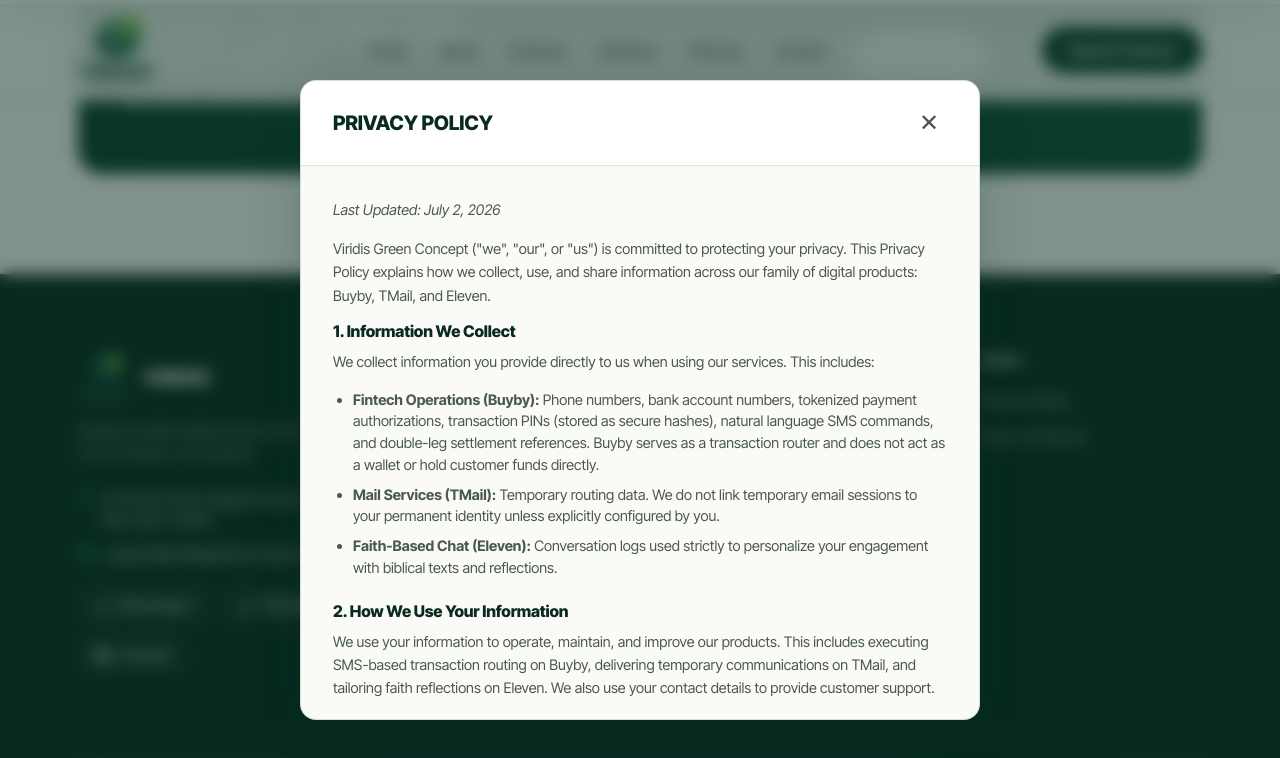
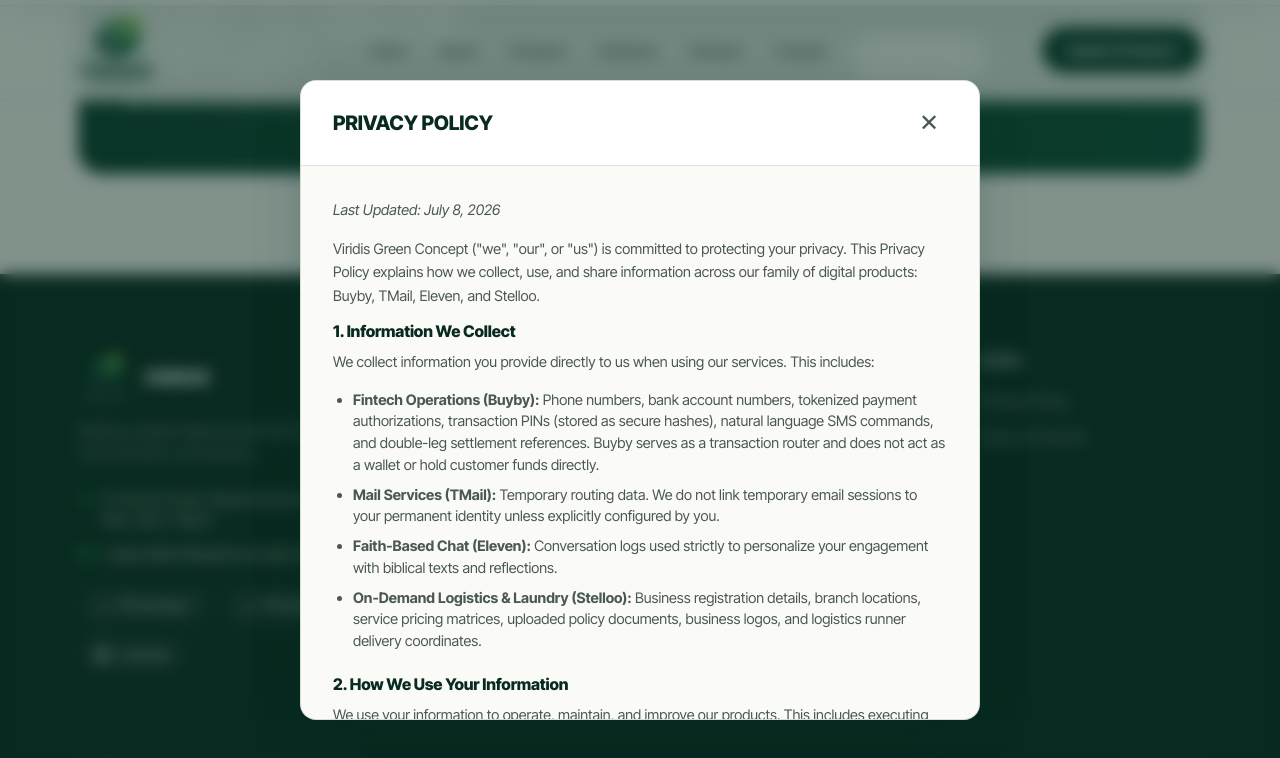
Before and after one commit to onyedikachi1999/Viridis-Green-Concept, a React (Vite) app: page / in a window 1280 px wide. Both pictures are taken after a click on the button "Privacy Policy". Shown: the part 5980-6738 px from the top of the page. Built offline with nearby package versions, Linux system fonts and the light colour scheme.

Commit message:
Update Terms of Service and Privacy Policy modals to cover Stelloo laundry app and physical office addresses

```diff
--- a/src/components/LegalModals.jsx
+++ b/src/components/LegalModals.jsx
@@ -10,8 +10,8 @@
           <button className="modal-close" onClick={onClose}>✕</button>
         </div>
         <div className="modal-content">
-          <p><em>Last Updated: July 2, 2026</em></p>
-          <p>Viridis Green Concept ("we", "our", or "us") is committed to protecting your privacy. This Privacy Policy explains how we collect, use, and share information across our family of digital products: Buyby, TMail, and Eleven.</p>
+          <p><em>Last Updated: July 8, 2026</em></p>
+          <p>Viridis Green Concept ("we", "our", or "us") is committed to protecting your privacy. This Privacy Policy explains how we collect, use, and share information across our family of digital products: Buyby, TMail, Eleven, and Stelloo.</p>
 
           <h4>1. Information We Collect</h4>
           <p>We collect information you provide directly to us when using our services. This includes:</p>
@@ -19,10 +19,11 @@
             <li><strong>Fintech Operations (Buyby):</strong> Phone numbers, bank account numbers, tokenized payment authorizations, transaction PINs (stored as secure hashes), natural language SMS commands, and double-leg settlement references. Buyby serves as a transaction router and does not act as a wallet or hold customer funds directly.</li>
             <li><strong>Mail Services (TMail):</strong> Temporary routing data. We do not link temporary email sessions to your permanent identity unless explicitly configured by you.</li>
             <li><strong>Faith-Based Chat (Eleven):</strong> Conversation logs used strictly to personalize your engagement with biblical texts and reflections.</li>
+            <li><strong>On-Demand Logistics & Laundry (Stelloo):</strong> Business registration details, branch locations, service pricing matrices, uploaded policy documents, business logos, and logistics runner delivery coordinates.</li>
           </ul>
 
           <h4>2. How We Use Your Information</h4>
-          <p>We use your information to operate, maintain, and improve our products. This includes executing SMS-based transaction routing on Buyby, delivering temporary communications on TMail, and tailoring faith reflections on Eleven. We also use your contact details to provide customer support.</p>
+          <p>We use your information to operate, maintain, and improve our products. This includes executing SMS-based transaction routing on Buyby, delivering temporary communications on TMail, tailoring faith reflections on Eleven, and coordinating laundry provider logistics on Stelloo. We also use your contact details to provide customer support.</p>
 
           <h4>3. Sharing and Third-Party Processors</h4>
           <p>We do not sell your personal data. We only share information with trustworthy third-party service providers to facilitate operations. This includes:
@@ -39,7 +40,7 @@
           <p>We implement industry-standard administrative, technical, and physical security measures to safeguard your financial and personal information against unauthorized access, loss, or modification.</p>
 
           <h4>5. Your Rights and Contact Info</h4>
-          <p>Under the NDPR, you have rights to access, rectify, or delete your personal data. For privacy-related inquiries, contact our Data Protection Officer at <strong>privacy@viridisgreenconcept.com</strong> or our physical address: No. 11, Yunusa adedeji street of Muslim Avenue Ikeja Lagos, Nigeria.</p>
+          <p>Under the NDPR, you have rights to access, rectify, or delete your personal data. For privacy-related inquiries, contact our Data Protection Officer at <strong>support@viridisgreenconcept.com</strong> or our physical address: 16, Ninuola Street, Magodo Brooks, CMD Road, Ikeja Lagos, Nigeria.</p>
         </div>
       </div>
     </div>
@@ -55,8 +56,8 @@
           <button className="modal-close" onClick={onClose}>✕</button>
         </div>
         <div className="modal-content">
-          <p><em>Last Updated: July 2, 2026</em></p>
-          <p>Welcome to Viridis Green Concept. By accessing or using our website and digital products (Buyby, TMail, Eleven), you agree to be bound by these Terms of Service. If you do not agree, please do not use our services.</p>
+          <p><em>Last Updated: July 8, 2026</em></p>
+          <p>Welcome to Viridis Green Concept. By accessing or using our website and digital products (Buyby, TMail, Eleven, Stelloo), you agree to be bound by these Terms of Service. If you do not agree, please do not use our services.</p>
 
           <h4>1. Eligibility & User Accounts</h4>
           <p>You must be at least 18 years old or possess legal business authorization in Nigeria to create a merchant or user account on our SaaS platforms. You are responsible for safeguarding your credentials and for all activities that occur under your account.</p>
@@ -66,11 +67,12 @@
             <li><strong>Buyby:</strong> You agree to use transaction-support utilities solely for legitimate, authorized business operations. Any attempt to facilitate fraudulent, illegal, or unauthorized transfers is strictly prohibited and will result in immediate termination.</li>
             <li><strong>TMail:</strong> Temporary email addresses are provided for convenience and privacy. They must not be used to register accounts for spamming, harassment, or malicious activity.</li>
             <li><strong>Eleven:</strong> The faith-centered engine is for spiritual reflection and biblically-guided study. Users must engage respectfully with the platform.</li>
+            <li><strong>Stelloo:</strong> Laundry service providers and logistics runners agree to adhere to local trade regulations, branch pricing, and return policies uploaded to their profiles. Clients must comply with selected provider guidelines.</li>
           </ul>
 
           <h4>3. Billing, Fees & Refund Policy</h4>
-          <p>Access to certain features of Buyby is subscription-based or subject to transaction coordination fees. Fees are detailed clearly at point of setup. All payments processed via our payment gateway (Monnify) are securely authenticated. </p>
-          <p><strong>Refund Policy:</strong> Due to the digital nature of our SaaS tools, subscriptions and service fees are generally non-refundable. However, if a billing discrepancy occurs, or you feel you were incorrectly charged, please contact us at <strong>billing@viridisgreenconcept.com</strong> within 7 days of the transaction for a review and resolution.</p>
+          <p>Access to certain features of Buyby and Stelloo is subscription-based or subject to transaction coordination fees. Fees are detailed clearly at point of setup. All payments processed via our payment gateway (Monnify) are securely authenticated. </p>
+          <p><strong>Refund Policy:</strong> Due to the digital nature of our SaaS tools, subscriptions and service fees are generally non-refundable. However, if a billing discrepancy occurs, or you feel you were incorrectly charged, please contact us at <strong>support@viridisgreenconcept.com</strong> within 7 days of the transaction for a review and resolution.</p>
 
           <h4>4. Limitation of Liability</h4>
           <p>To the maximum extent permitted by Nigerian law, Viridis Green Concept shall not be liable for any indirect, incidental, special, or consequential damages resulting from your use of or inability to use our digital assets.</p>
```
